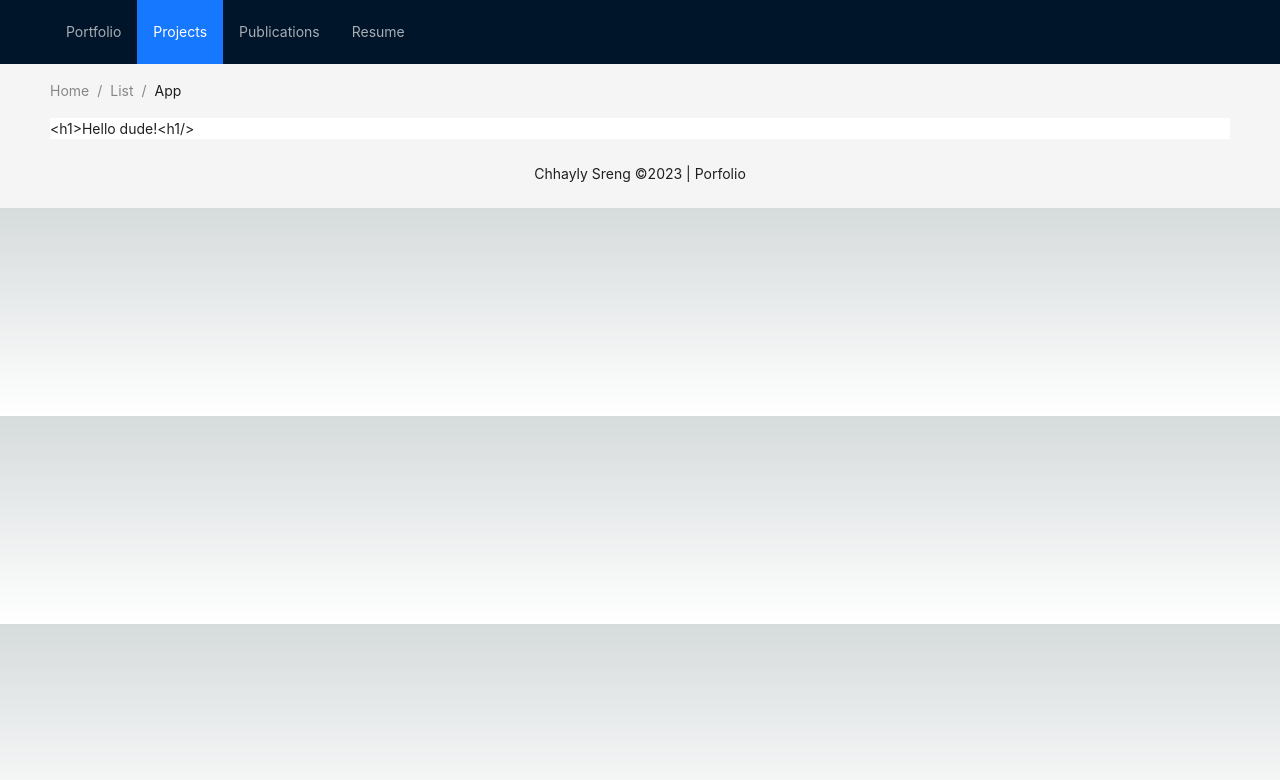
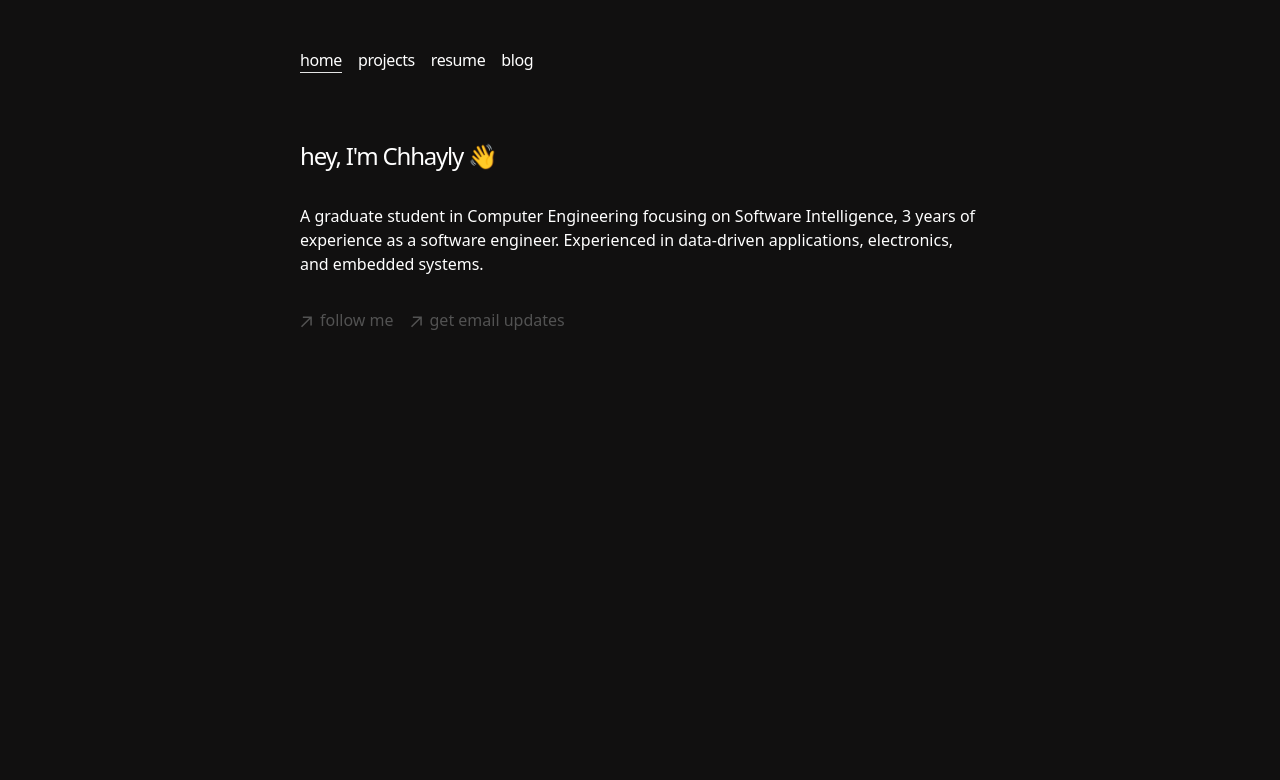
Before and after one commit to chhayly/chhayly.github.io, a Next.js app: page / in a window 1280 px wide. Shown: the top 780 px of the page. Built offline with nearby package versions, Linux system fonts and the light colour scheme.

Commit message:
update website skeleton

```diff
--- a/package.json
+++ b/package.json
@@ -11,6 +11,7 @@
   "dependencies": {
     "@ant-design/cssinjs": "^1.17.2",
     "antd": "^5.10.3",
+    "framer-motion": "^10.16.12",
     "next": "14.0.1",
     "react": "^18",
     "react-dom": "^18"
--- /dev/null
+++ b/src/app/blog/page.tsx
@@ -0,0 +1,18 @@
+"use client";
+import React from "react";
+
+const App: React.FC = () => {
+  return (
+    <section>
+      <h1 className="font-medium text-2xl mb-8 tracking-tighter">
+        Welcome to my blog 👋
+      </h1>
+      <p className="prose prose-neutral dark:prose-invert">
+        {`
+        `}
+      </p>
+    </section>
+  );
+};
+
+export default App;
--- a/src/app/components/app.tsx
+++ b/src/app/components/app.tsx
@@ -1,63 +1,32 @@
 "use client";
+import React from "react";
 
-import React from "react";
-import { Breadcrumb, Layout, Menu, theme } from "antd";
-// import theme from '../../theme/themeConfig';
+const App: React.FC = () => {
+  return (
+    <section>
+      <h1 className="font-medium text-2xl mb-8 tracking-tighter">
+        hey, I'm Chhayly 👋
+      </h1>
+      <p className="prose prose-neutral dark:prose-invert">
+        {`
+        A graduate student in Computer Engineering focusing on Software Intelligence,
+        3 years of experience as a software engineer. Experienced in data-driven applications,
+        electronics, and embedded systems.`}
+      </p>
+      {/* <div className="columns-2 sm:columns-3 gap-4 my-8">
+        <div className="relative h-40 mb-4">
+          <Image
+            alt="Me speaking on stage at React Summit about the future of Next.js"
+            src={summit}
+            fill
+            sizes="(max-width: 768px) 213px, 33vw"
+            priority
+            className="rounded-lg object-cover"
+          />
+        </div>
 
-const { Header, Content, Footer } = Layout;
-
-const App: React.FC<{body:any}> = ({ body }) => {
-  const {
-    token: { colorBgContainer },
-  } = theme.useToken();
-
-  const items = [
-    {
-      key: "1",
-      label: "Portfolio",
-    },
-    {
-      key: "2",
-      label: "Projects",
-    },
-    {
-      key: "3",
-      label: "Publications",
-    },
-    {
-      key: "4",
-      label: "Resume",
-    },
-  ];
-  return (
-    <Layout className="layout">
-      <Header style={{ display: "flex", alignItems: "center" }}>
-        <div className="demo-logo" />
-        <Menu
-
-          theme="dark"
-          mode="horizontal"
-          defaultSelectedKeys={["2"]}
-          items={items}
-        />
-      </Header>
-      <Content style={{ padding: "0 50px" }}>
-        <Breadcrumb style={{ margin: "16px 0" }}>
-          <Breadcrumb.Item>Home</Breadcrumb.Item>
-          <Breadcrumb.Item>List</Breadcrumb.Item>
-          <Breadcrumb.Item>App</Breadcrumb.Item>
-        </Breadcrumb>
-        <div
-          className="site-layout-content"
-          style={{ background: colorBgContainer }}
-        >
-          {body}
-        </div>
-      </Content>
-      <Footer style={{ textAlign: "center" }}>
-        Chhayly Sreng ©2023 | Porfolio
-      </Footer>
-    </Layout>
+      </div> */}
+    </section>
   );
 };
 
--- /dev/null
+++ b/src/app/components/footer.tsx
@@ -0,0 +1,52 @@
+'use client';
+
+import { motion, LayoutGroup } from 'framer-motion';
+import { usePathname } from 'next/navigation';
+import { Suspense } from 'react';
+import Link from 'next/link';
+
+function ArrowIcon() {
+    return (
+      <svg
+        width="12"
+        height="12"
+        viewBox="0 0 12 12"
+        fill="none"
+        xmlns="http://www.w3.org/2000/svg"
+      >
+        <path
+          d="M2.07102 11.3494L0.963068 10.2415L9.2017 1.98864H2.83807L2.85227 0.454545H11.8438V9.46023H10.2955L10.3097 3.09659L2.07102 11.3494Z"
+          fill="currentColor"
+        />
+      </svg>
+    );
+  }
+
+export function Footer() {
+  return (
+    <ul className="flex flex-col md:flex-row mt-8 space-x-0 md:space-x-4 space-y-2 md:space-y-0 font-sm text-neutral-600 dark:text-neutral-300">
+        <li>
+          <a
+            className="flex items-center hover:text-neutral-800 dark:hover:text-neutral-100 transition-all"
+            rel="noopener noreferrer"
+            target="_blank"
+            href="https://twitter.com/leeerob"
+          >
+            <ArrowIcon />
+            <p className="h-7 ml-2">follow me</p>
+          </a>
+        </li>
+        <li>
+          <a
+            className="flex items-center hover:text-neutral-800 dark:hover:text-neutral-100 transition-all"
+            rel="noopener noreferrer"
+            target="_blank"
+            href="https://leerob.substack.com"
+          >
+            <ArrowIcon />
+            <p className="h-7 ml-2">get email updates</p>
+          </a>
+        </li>
+      </ul>
+  );
+}
--- /dev/null
+++ b/src/app/components/nav.tsx
@@ -0,0 +1,82 @@
+'use client';
+
+import { motion, LayoutGroup } from 'framer-motion';
+import { usePathname } from 'next/navigation';
+import { Suspense } from 'react';
+import Link from 'next/link';
+
+const navItems = {
+  '/': {
+    name: 'home',
+  },
+  '/projects': {
+    name: 'projects',
+  },
+  '/resume': {
+    name: 'resume',
+  },
+  '/blog': {
+    name: 'blog',
+  },
+};
+
+export function Navbar() {
+  return (
+    <aside className="-ml-[8px] mb-16 tracking-tight">
+      <div className="lg:sticky lg:top-20">
+        <LayoutGroup>
+          <nav
+            className="flex flex-row items-start relative px-0 pb-0 fade md:overflow-auto scroll-pr-6 md:relative"
+            id="nav"
+          >
+            <div className="flex flex-row space-x-0 pr-10">
+              <Suspense fallback={null}>
+                {Object.entries(navItems).map(([path, { name }]) => {
+                  return <NavItem key={path} path={path} name={name} />;
+                })}
+              </Suspense>
+            </div>
+          </nav>
+        </LayoutGroup>
+      </div>
+    </aside>
+  );
+}
+
+let cx = (...classes: string[]) => classes.filter(Boolean).join(' ');
+
+function NavItem({ path, name }: { path: string; name: string }) {
+  let pathname = usePathname() || '/';
+  if (pathname.includes('/blog/')) {
+    pathname = '/blog';
+  }
+  let isActive = path === pathname;
+
+  return (
+    <Link
+      key={path}
+      href={path}
+      className={cx(
+        'transition-all hover:text-neutral-800 dark:hover:text-neutral-200 flex align-middle',
+        {
+          'text-neutral-500': !isActive,
+        }
+      )}
+    >
+      <span className="relative py-1 px-2">
+        {name}
+        {path === pathname ? (
+          <motion.div
+            className="absolute h-[1px] top-7 mx-2 inset-0 bg-neutral-200 dark:bg-neutral-800 z-[-1] dark:bg-gradient-to-r from-transparent to-neutral-900"
+            layoutId="sidebar"
+            transition={{
+              type: 'spring',
+              stiffness: 350,
+              damping: 30,
+            }}
+          />
+        ) : null}
+      </span>
+    </Link>
+  );
+}
--- a/src/app/globals.css
+++ b/src/app/globals.css
@@ -16,7 +16,7 @@
   }
 }
 
-body {
+/* body {
   color: rgb(var(--foreground-rgb));
   background: linear-gradient(
       to bottom,
@@ -24,4 +24,9 @@ body {
       rgb(var(--background-end-rgb))
     )
     rgb(var(--background-start-rgb));
+} */
+
+body{
+  color: #fff;
+  background-color: rgb(17 16 16)
 }
--- a/src/app/layout.tsx
+++ b/src/app/layout.tsx
@@ -1,8 +1,9 @@
 import type { Metadata } from 'next'
-import { Inter } from 'next/font/google'
+import { Navbar } from './components/nav'
 import './globals.css'
+import { Footer } from './components/footer'
 
-const inter = Inter({ subsets: ['latin'] })
+
 
 export const metadata: Metadata = {
   title: 'Chhayly Sreng',
@@ -16,7 +17,11 @@ export default function RootLayout({
 }) {
   return (
     <html lang="en">
-      <body className={inter.className}>{children}</body>
+      <body className="mx-auto max-w-screen-md p-11">
+      <Navbar />
+        {children}
+      <Footer/>
+      </body>
     </html>
   )
 }
--- a/src/app/page.tsx
+++ b/src/app/page.tsx
@@ -3,6 +3,6 @@ import App from './components/app';
 export default function Home() {
 
   return (
-   <App body="<h1>Hello dude!<h1/>" />
+   <App/>
   )
 }
--- /dev/null
+++ b/src/app/projects/page.tsx
@@ -0,0 +1,19 @@
+"use client";
+import React from "react";
+
+
+const App: React.FC = () => {
+  return (
+    <section>
+      <h1 className="font-medium text-2xl mb-8 tracking-tighter">
+        Projects
+      </h1>
+      <p className="prose prose-neutral dark:prose-invert">
+        {`
+        `}
+      </p>
+    </section>
+  );
+};
+
+export default App;
--- /dev/null
+++ b/src/app/resume/page.tsx
@@ -0,0 +1,18 @@
+"use client";
+import React from "react";
+
+const App: React.FC = () => {
+  return (
+    <section>
+      <h1 className="font-medium text-2xl mb-8 tracking-tighter">
+        Resume
+      </h1>
+      <p className="prose prose-neutral dark:prose-invert">
+        {`
+        `}
+      </p>
+    </section>
+  );
+};
+
+export default App;
```
Also changed, not shown: 1 other file (tests, documents, lock files or other folders).
